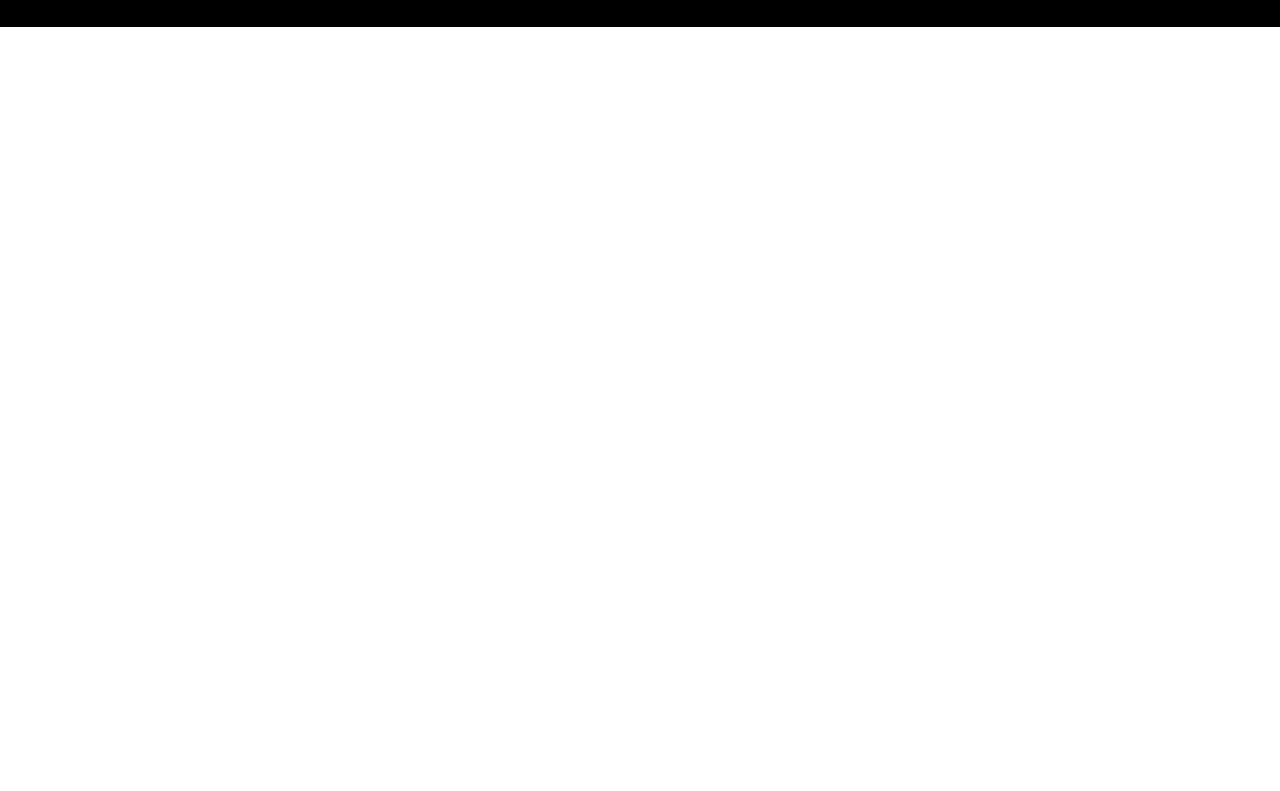
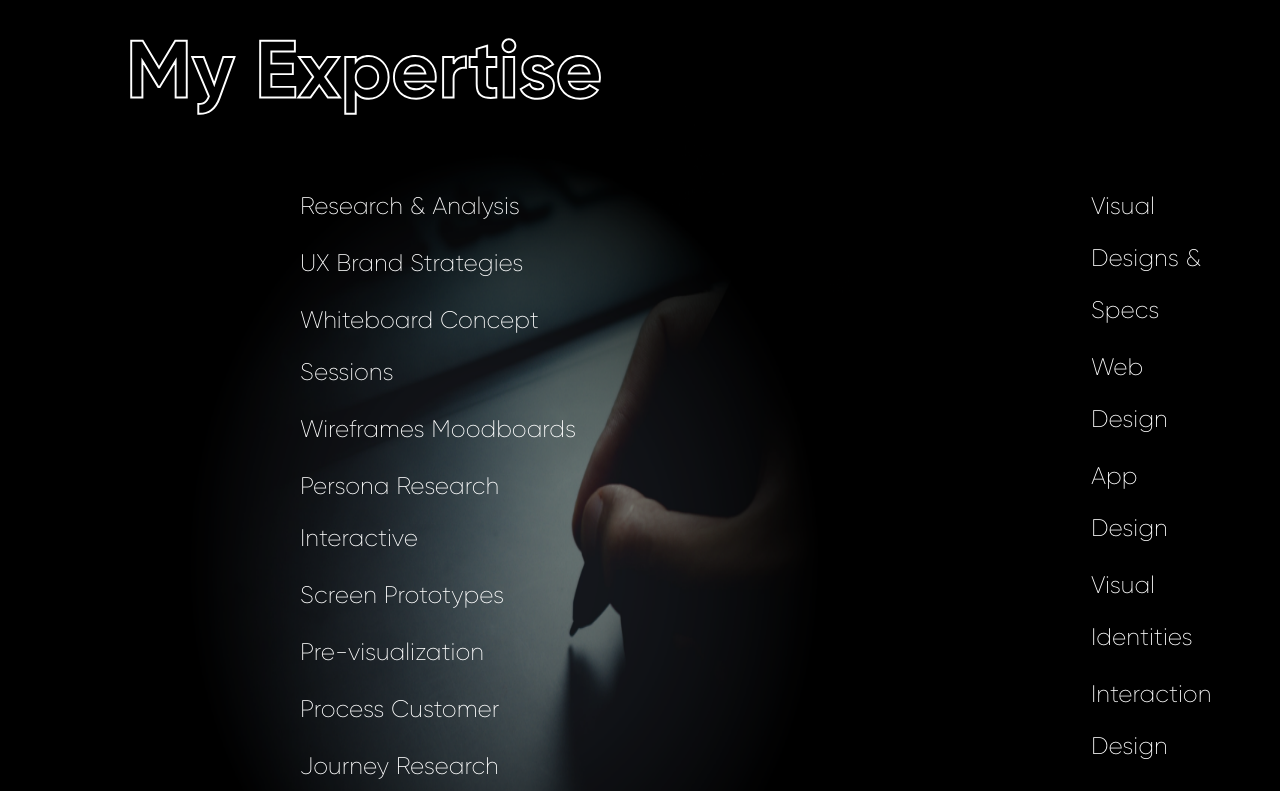
Before and after one commit to boraacici/personel-website-okan, a Vue app: page /about in a window 1280 px wide. Shown: the part 1160-1951 px from the top of the page. Before the commit the page ends 1187 px from the top, so only its background shows below. Built offline with nearby package versions, Linux system fonts and the light colour scheme.

Commit message:
add contact-us

```diff
--- a/src/assets/style/style.scss
+++ b/src/assets/style/style.scss
@@ -7,7 +7,7 @@ $font-dir: "/fonts/";
 
 @font-face {
   font-family: "Gilroy-Light";
-  src: url("#{$font-dir}/Gilroy/Gilroy-Light.otf");
+  src: url("#{$font-dir}/Gilroy/Gilroy-UltraLight.otf");
 }
 
 @font-face {
--- a/src/views/About.vue
+++ b/src/views/About.vue
@@ -1,6 +1,6 @@
 <template>
   <div class="about">
-    <div class="row">
+    <div class="row" style="margin-left: 100px">
       <div class="my-photo">
         <img src="../assets/images/okanuix.jpg" alt />
       </div>
@@ -22,7 +22,56 @@
         <p class="p3">Turkish is my mother tongue. I am fluent in english and german.</p>
       </div>
     </div>
-    <div class="row"></div>
+    <div class="row my-expertise-background" style="margin-left: -100px">
+      <div class="my-expertise-1">
+        <div class="title"></div>
+        <ul>
+          <li>Research & Analysis</li>
+          <li>UX Brand Strategies</li>
+          <li>Whiteboard Concept Sessions</li>
+          <li>Wireframes Moodboards</li>
+          <li>Persona Research Interactive</li>
+          <li>Screen Prototypes</li>
+          <li>Pre-visualization</li>
+          <li>Process Customer</li>
+          <li>Journey Research</li>
+        </ul>
+      </div>
+      <div class="my-expertise-2">
+        <ul>
+          <li>Visual Designs & Specs</li>
+          <li>Web Design</li>
+          <li>App Design</li>
+          <li>Visual Identities</li>
+          <li>Interaction Design</li>
+          <li>Real Prototypes</li>
+          <li>Motion Design for UI Elements</li>
+        </ul>
+      </div>
+    </div>
+    <div class="row">
+      <ul class="brands">
+        <li>
+          <img src alt />
+        </li>
+        <li>
+          <img src alt />
+        </li>
+        <li>
+          <img src alt />
+        </li>
+        <li>
+          <img src alt />
+        </li>
+        <li>
+          <img src alt />
+        </li>
+      </ul>
+    </div>
+    <div class="lets-do">
+      <p class="lets">Let’s do a project together</p>
+      <a href="mailto: okanyikmis@gmail.com">Contact with me</a>
+    </div>
   </div>
 </template>
 
@@ -31,13 +80,50 @@ export default {};
 </script>
 
 <style lang="scss" scoped>
+ul {
+  font-family: Gilroy-Light;
+  font-size: 24px;
+  line-height: 52px;
+  /* or 217% */
+  color: #ffffff;
+  margin-top: 55px;
+
+  li {
+    margin-bottom: 5px;
+  }
+}
 .about {
   .row {
     display: flex;
-    flex-basis: 50%;
+    // flex-basis: 50%;
+    flex: 1 1 auto;
     padding: 0 400px;
     margin-top: 200px;
   }
+}
+
+.my-expertise-background {
+  background: url(../assets/images/my-expertise-background.png);
+  background-size: 60% 100%;
+  background-repeat: no-repeat;
+  background-position: 190px 0px;
+}
+
+.my-expertise-1 {
+  height: 898px;
+
+  .title {
+    background: url(../assets/images/my-expertise.svg);
+    background-size: 100% 100%;
+    width: 471px;
+    height: 99px;
+    margin-left: -170px;
+  }
+}
+
+.my-expertise-2 {
+  margin-left: 490px;
+  margin-top: 99px;
 }
 
 .about-me {
@@ -49,7 +135,6 @@ export default {};
     font-size: 24px;
     line-height: 38px;
     margin: 30px 0;
-
     display: flex;
     align-items: center;
     letter-spacing: 0.2px;
@@ -104,4 +189,27 @@ export default {};
     margin-top: 35px;
   }
 }
+
+.lets-do {
+  text-align: center;
+  margin-bottom: 100px;
+}
+
+.lets {
+  font-weight: bold;
+  font-size: 48px;
+  line-height: 28px;
+  color: #ffffff;
+}
+
+a {
+  font-family: Gilroy-Light;
+  font-weight: 300;
+  font-size: 28px;
+  line-height: 28px;
+  /* identical to box height, or 100% */
+  color: #ffffff;
+  text-decoration: none;
+  cursor: none;
+}
 </style>
```
Also changed, not shown: src/assets/images/my-expertise-background.png (added), src/assets/images/my-expertise.svg (added).
